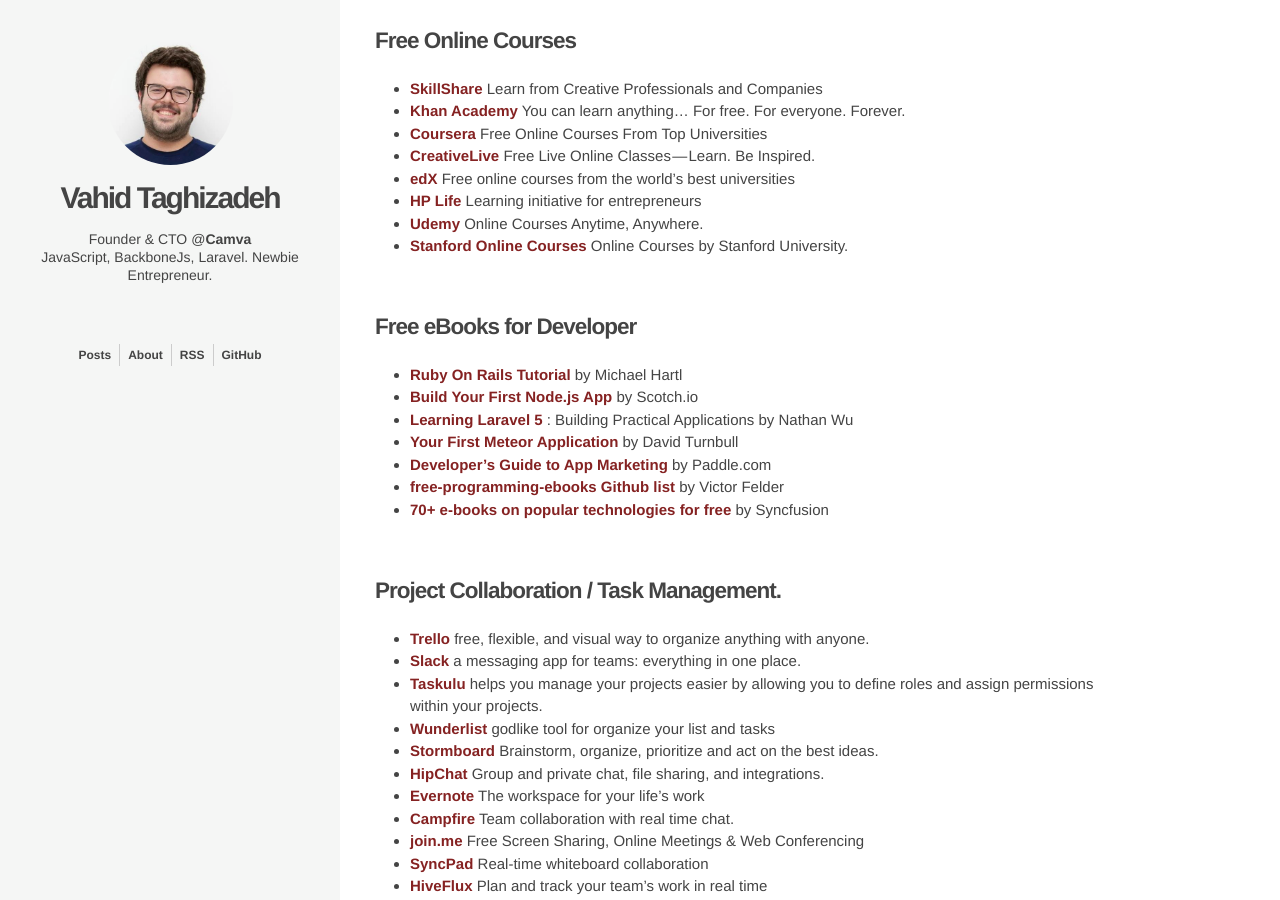
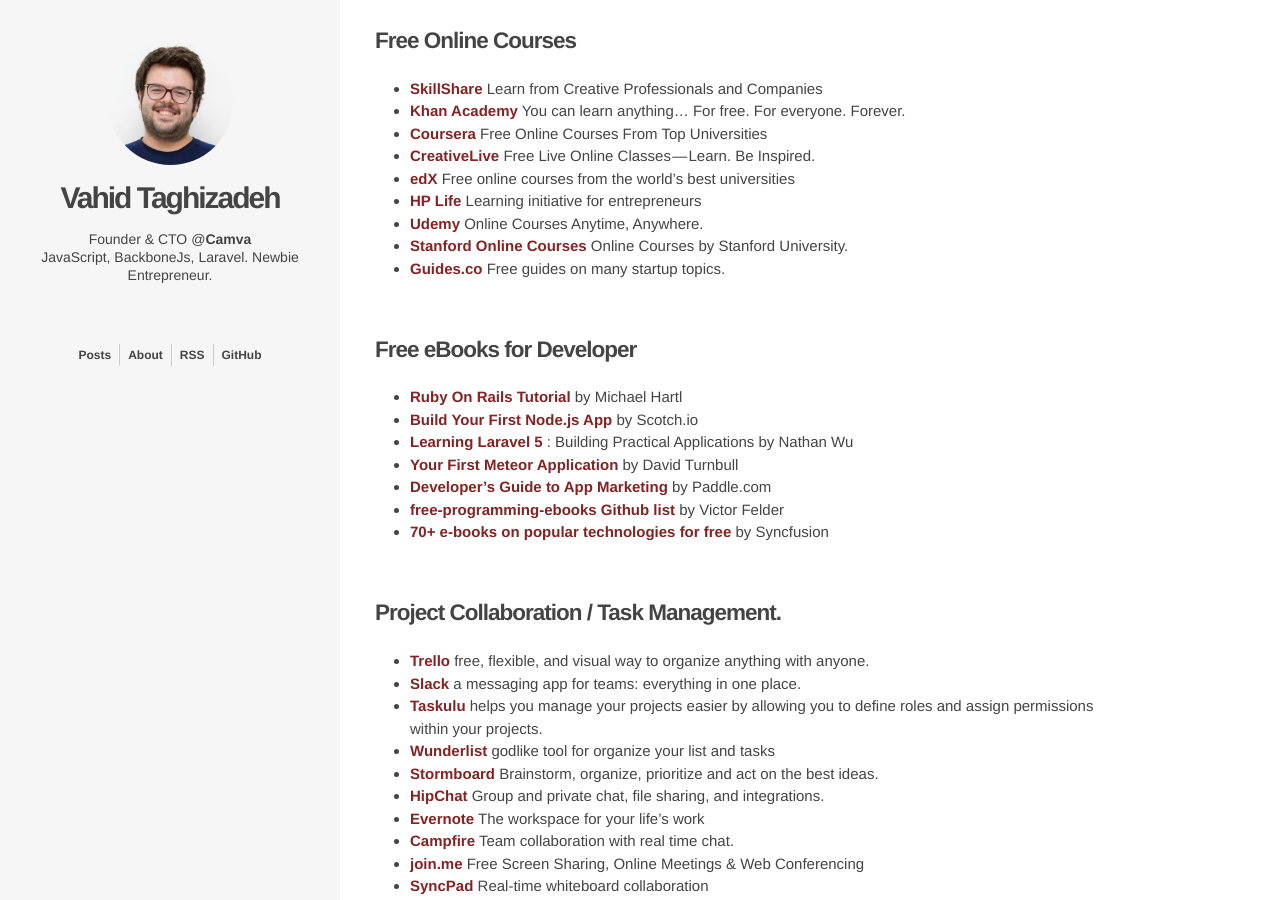
Before and after one commit to scottannan/vah7id.github.io, a Jekyll site: the page built from _posts/2015-10-07-basic-tools-for-startups.markdown, in a window 1280 px wide and 900 px high, scrolled down 594 px. Built offline with Jekyll 4.4.1, drawn with Linux system fonts in a browser that asks for light colours; nearby versions of some CDN libraries; library files that are not in the unit come from our copies; comment, search, counter and statistics services are not loaded.

Commit message:
New free online course website
Added Guides.co which has a lot of free startup guides.

```diff
--- a/_posts/2015-10-07-basic-tools-for-startups.markdown
+++ b/_posts/2015-10-07-basic-tools-for-startups.markdown
@@ -36,6 +36,7 @@
 * [HP Life](http://www.life-global.org/en/LEARN-ONLINE/HP-Life-e-Learning) Learning initiative for entrepreneurs
 * [Udemy](https://www.udemy.com/) Online Courses Anytime, Anywhere.
 * [Stanford Online Courses](http://online.stanford.edu/courses) Online Courses by Stanford University.
+* [Guides.co](http://guides.co/) Free guides on many startup topics.
 
 <br />
 
```
